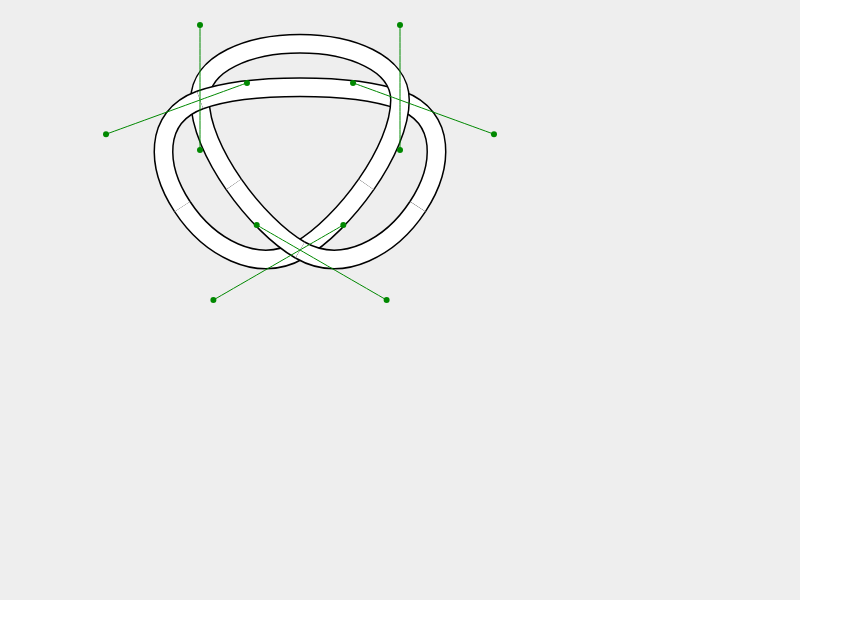
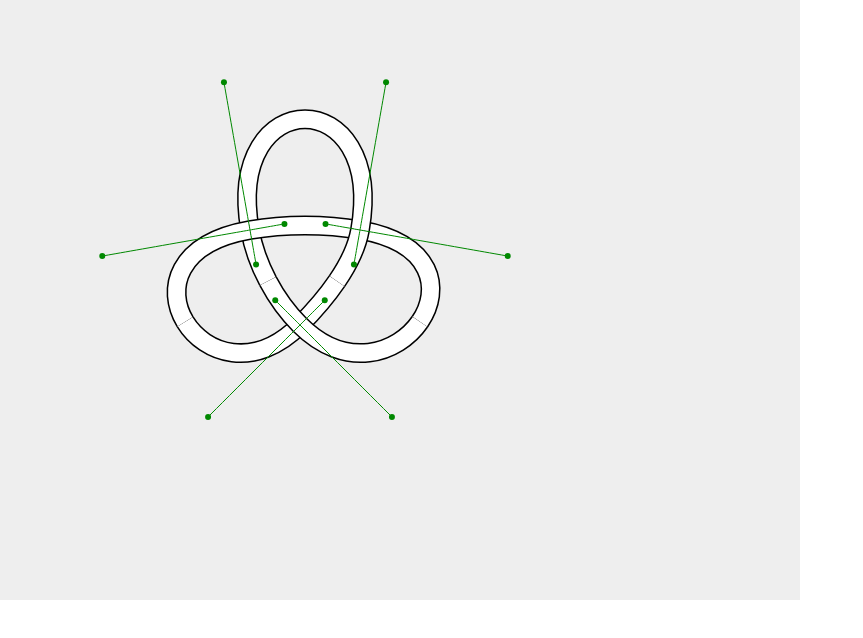
Before and after one commit to smikulcik/knots, a website: page public/index.html in a window 1280 px wide. Shown: the whole page, without its empty margins (0-863 px from the left). Drawn offline with Linux system fonts and the light colour scheme.

Commit message:
fix: clean up trefoil curves

```diff
--- a/public/index.html
+++ b/public/index.html
@@ -177,52 +177,52 @@
     // knot data
     const knot = [
       {
-        x: 200,
-        y: 100,
+        x: 250,
+        y: 230,
         a: {
-          a: -20, // angle in degrees
-          m1: 50, // outbound magnitude
-          m2: -100, // inbound magnitude
+          a: -10, // angle in degrees
+          m1: 35, // outbound magnitude
+          m2: -150, // inbound magnitude
           n: {i: 1,x: 'a'}
         },
         b: {
-          a: 270, // angle in degrees
-          m1: 75, // outbound magnitude
-          m2: -50, // inbound magnitude
+          a: 260, // angle in degrees
+          m1: 150, // outbound magnitude
+          m2: -35, // inbound magnitude
           n: {i: 1,x: 'b'}
         },
         top: 'a'
       },
       {
-        x: 400,
-        y: 100,
+        x: 360,
+        y: 230,
         a: {
-          a: 20, // angle in degrees
-          m1: 100, // outbound magnitude
-          m2: -50, // inbound magnitude
+          a: 10, // angle in degrees
+          m1: 150, // outbound magnitude
+          m2: -35, // inbound magnitude
           n: {i: 2,x: 'a'}
         },
         b: {
-          a: 90, // angle in degrees
-          m1: 50, // outbound magnitude
-          m2: -75, // inbound magnitude
+          a: 100, // angle in degrees
+          m1: 35, // outbound magnitude
+          m2: -150, // inbound magnitude
           n: {i: 2,x: 'b'}
         },
         top: 'b'
       },
       {
         x: 300,
-        y: 250,
+        y: 325,
         a: {
-          a: 210, // angle in degrees
-          m1: 50, // outbound magnitude
-          m2: -100, // inbound magnitude
+          a: 225, // angle in degrees
+          m1: 35, // outbound magnitude
+          m2: -130, // inbound magnitude
           n: {i: 0,x: 'b'}
         },
         b: {
-          a: 150, // angle in degrees
-          m1: 100, // outbound magnitude
-          m2: -50, // inbound magnitude
+          a: 135, // angle in degrees
+          m1: 130, // outbound magnitude
+          m2: -35, // inbound magnitude
           n: {i: 0,x: 'a'}
         },
         top: 'a'
```
